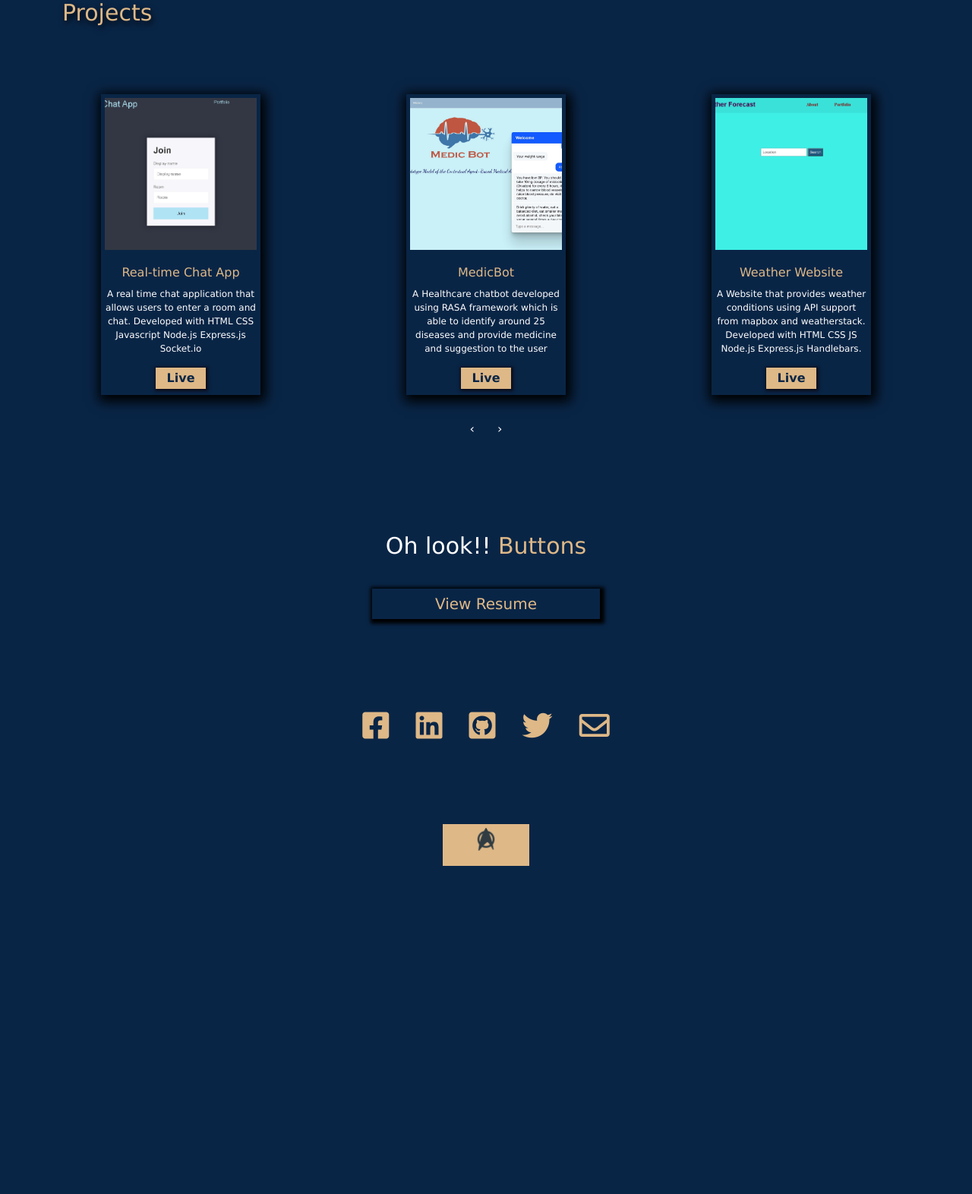
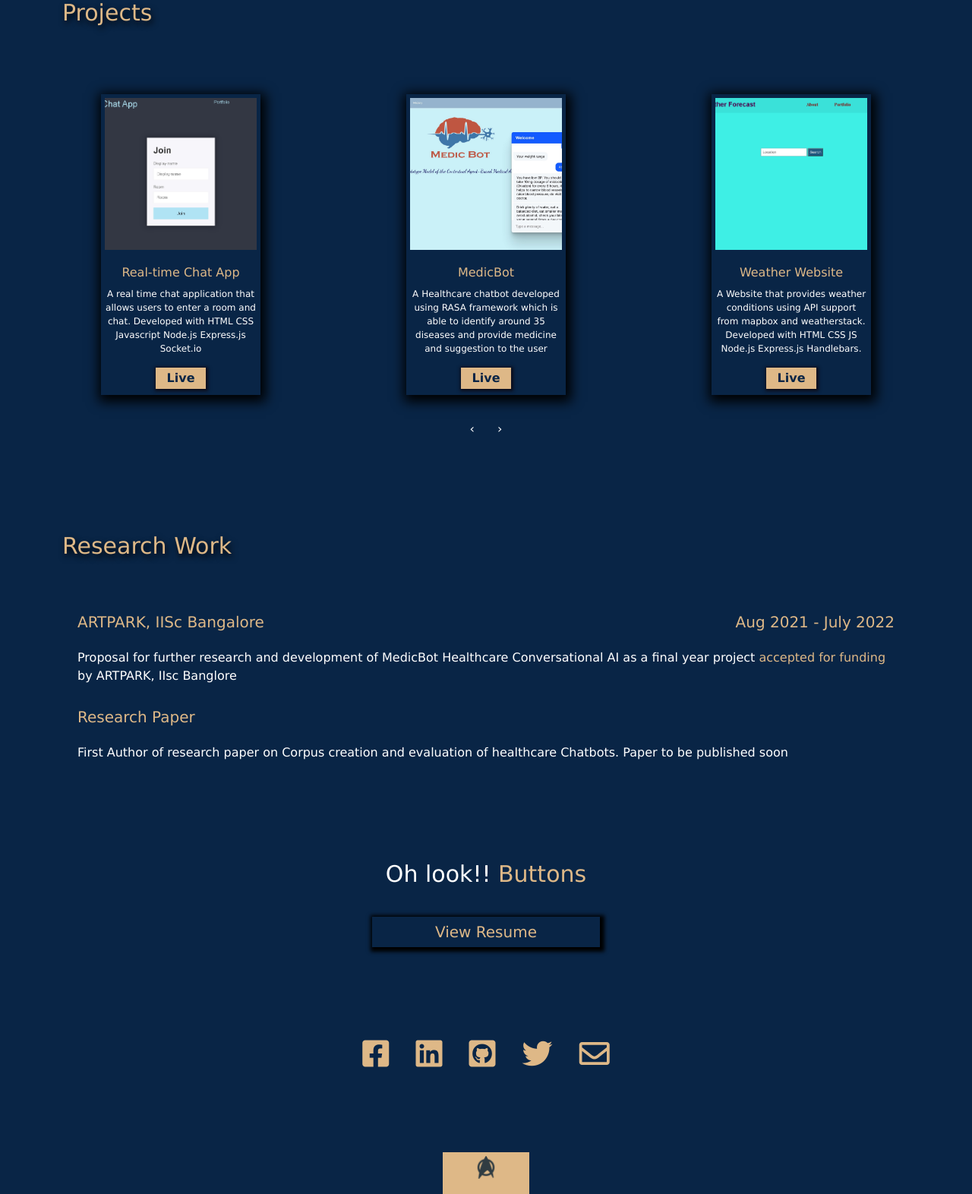
Before and after one commit to justprateek/portfolio-prateek, a PHP site: page / in a window 1280 px wide. Shown: the part 2785-4357 px from the top of the page at 76% size. Before the commit the page ends 3925 px from the top, so only its background shows below. Run offline with PHP 8.4, Linux system fonts and the light colour scheme.

Commit message:
added research section

```diff
--- a/css/style.css
+++ b/css/style.css
@@ -278,6 +278,38 @@ body {
 }
 
 
+/* research section */
+
+#research .research-title h4 {
+    padding: 0 0 50px 0px;
+    font-size: 30px;
+    color: burlywood;
+    text-shadow: 2px 4px 8px rgb(0, 0, 0);
+    margin-bottom: 20px;
+}
+#research h5 {
+    color: burlywood;
+}
+.research-title:hover {
+    color: white;
+    letter-spacing: 4px;
+    transition: all 0.6s ease-out;
+}
+.research-cards {
+    margin: 0 20px 30px 20px;
+}
+.research-head {
+    display: flex;
+    margin-bottom: 15px;
+}
+#date {
+    margin-left: auto;
+}
+.important {
+    color: burlywood;
+}
+
+
 /* contact section */
 
 #contact {
--- a/home.html
+++ b/home.html
@@ -178,7 +178,7 @@
                             <div class="cards">
                                 <img src="images/medicBot.jpg" alt="">
                                 <h6>MedicBot</h6>
-                                <p>A Healthcare chatbot developed using RASA framework which is able to identify around 25 diseases and provide medicine and suggestion to the user
+                                <p>A Healthcare chatbot developed using RASA framework which is able to identify around 35 diseases and provide medicine and suggestion to the user
                                 </p>
                                 <a href="" target="_blank"><button disabled>Live</button></a>
                             </div>
@@ -213,6 +213,37 @@
 
             </div>
 
+        </div>
+
+        <div id="research" class="section">
+            <div class="container">
+                <div class="research-title">
+                    <h4>Research Work</h4>
+                </div>
+                <div class="research-cards">
+                    <div class="research-head">
+                        <h5>ARTPARK, IISc Bangalore</h5>
+                        <h5 id="date">Aug 2021 - July 2022</h5>
+                    </div>
+
+                    <div>
+                        <p>Proposal for further research and development of MedicBot Healthcare Conversational AI as a final year project <span class="important">accepted for funding</span> by ARTPARK, IIsc Banglore</p>
+                    </div>
+                </div>
+
+                <div class="research-cards">
+                    <div class="research-head">
+                        <h5>Research Paper</h5>
+                    </div>
+
+                    <div>
+                        <p>First Author of research paper on Corpus creation and evaluation of healthcare Chatbots. Paper to be published soon</p>
+                    </div>
+                </div>
+
+
+
+            </div>
         </div>
 
 
```
